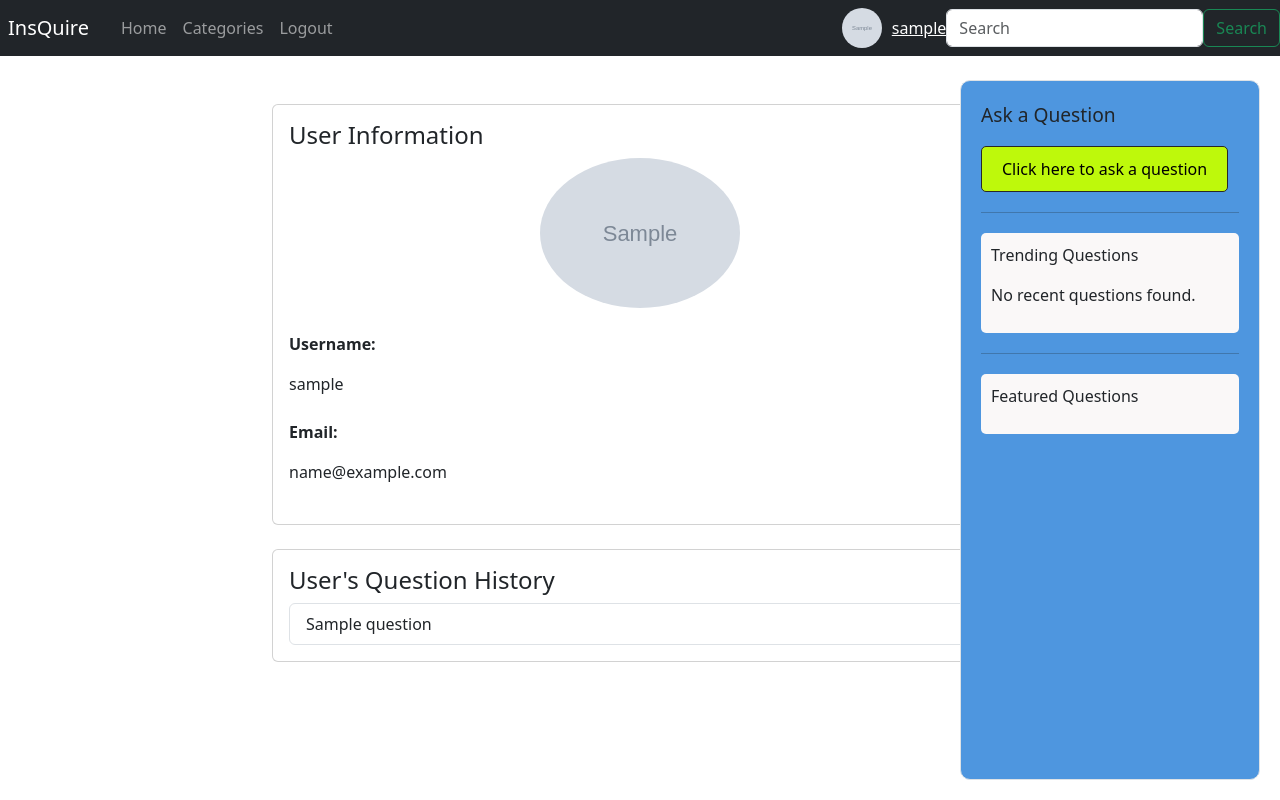
After one commit to ibby-hassan/WAD2-Group-Project, a Django app: page /insQuire/profile/ in a window 1280 px wide. The commit adds this page. Run offline with Django 3.2, Linux system fonts and the light colour scheme; a user stored in the database is signed in; tables that the repository leaves empty hold one stand-in row (values such as "Sample post"); grey boxes marked "Sample" are stand-in pictures; some libraries are stand-ins or nearby versions.

Commit message:
userprofile

```diff
--- a/insQuire/urls.py
+++ b/insQuire/urls.py
@@ -23,5 +23,6 @@
     path('categories/question/upvote/', views.upvote1, name='upvote1'),
     path('categories/question/downvote/', views.downvote1, name='downvote1'),
     path('answerQuestion/', views.ansQuestion, name='answerQuestion'),
+    path('profile/', views.profile, name='profile'),
 ]
 urlpatterns += static(settings.MEDIA_URL, document_root=settings.MEDIA_ROOT)
--- a/insQuire/views.py
+++ b/insQuire/views.py
@@ -192,3 +192,14 @@
         question.votes -= 1
         question.save()
         return JsonResponse({'votes': question.votes})
+
+from insQuire.models import UserProfile  # Import the UserProfile model
+
+def profile(request):
+    user_profile = request.user.userprofile  # Retrieve the UserProfile instance for the current user
+    user_posts = Question.objects.filter(author=user_profile)  # Filter questions by the user's UserProfile instance
+    context = {
+        'user_profile': user_profile,
+        'user_posts': user_posts,
+    }
+    return render(request, 'insQuire/profile.html', context)
--- a/templates/insQuire/base.html
+++ b/templates/insQuire/base.html
@@ -41,12 +41,13 @@
             </ul>
         </div>
         <div class="d-flex align-items-center">
-            <span class="mr-2">InsQuire</span>
             {% if user.is_authenticated %}
-            {% if user.userprofile.picture %}
-            <img src="{{ user.userprofile.picture.url }}" alt="User Avatar" class="user-picture">
-            {% endif %}
-            <span class="ml-2 text-white">{{ user.username }} &nbsp;&nbsp;&nbsp;&nbsp;&nbsp;</span>
+                {% if user.userprofile.picture %}
+                    <a href="{% url 'insQuire:profile' %}">
+                        <img src="{{ user.userprofile.picture.url }}" alt="User Avatar" class="user-picture">
+                    </a>
+                {% endif %}
+                <a href="{% url 'insQuire:profile' %}" class="ml-2 text-white">{{ user.username }}</a>
             {% endif %}
         </div>
         <form class="form-inline my-2 my-lg-0 d-flex" method=POST action="{% url 'insQuire:search' %}">
--- /dev/null
+++ b/templates/insQuire/profile.html
@@ -0,0 +1,46 @@
+{% extends 'insQuire/base.html' %}
+
+{% block title_block %}
+    User Profile - InsQuire
+{% endblock %}
+
+{% block main_block %}
+    <div class="container mt-5">
+        <div class="row justify-content-center">
+            <div class="col-lg-8">
+                <!-- User Information -->
+                <div class="card custom-card">
+                    <div class="card-body">
+                        <h5 class="card-title custom-title"style="font-size:x-large;">User Information</h5>
+                        <div class="text-center mb-4">
+                            <img src="{{ user.userprofile.picture.url }}" alt="User Avatar" class="img-fluid rounded-circle custom-profile-picture" style="width: 200px;">
+                        </div>
+                        <p class="fw-bold">Username:</p>
+                        <p class="mb-4">{{ user.username }}</p>
+                        <p class="fw-bold">Email:</p>
+                        <p class="mb-4">{{ user.email }}</p>
+                        <!-- Add more user information here as needed -->
+                    </div>
+                </div>
+            </div>
+            <div class="col-lg-8 mt-4">
+                <!-- User Activities, Posts, etc. -->
+                <div class="card custom-card">
+                    <div class="card-body">
+                        <h5 class="card-title custom-title" style="font-size:x-large;">User's Question History</h5>
+                        {% if user_posts %}
+                            <div class="list-group">
+                                {% for post in user_posts %}
+                                    <a href="{% url 'insQuire:question' questionID=post.id %}" class="list-group-item list-group-item-action">{{ post.title }}</a>
+                                    <!-- Display other details of the post as needed -->
+                                {% endfor %}
+                            </div>
+                        {% else %}
+                            <p>No posts found.</p>
+                        {% endif %}
+                    </div>
+                </div>
+            </div>
+        </div>
+    </div>
+{% endblock %}
```
Also changed, not shown: templates/insQuire/question.html (+20 -16 lines).
